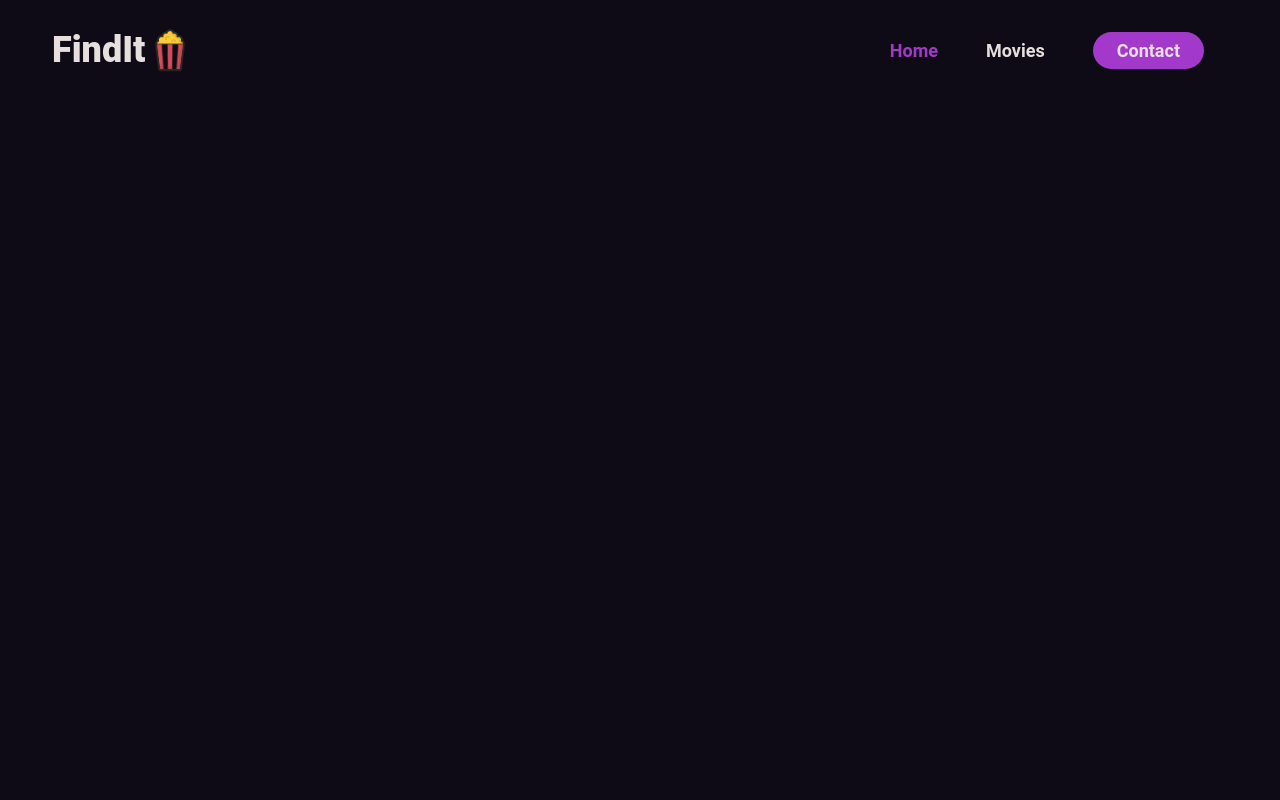
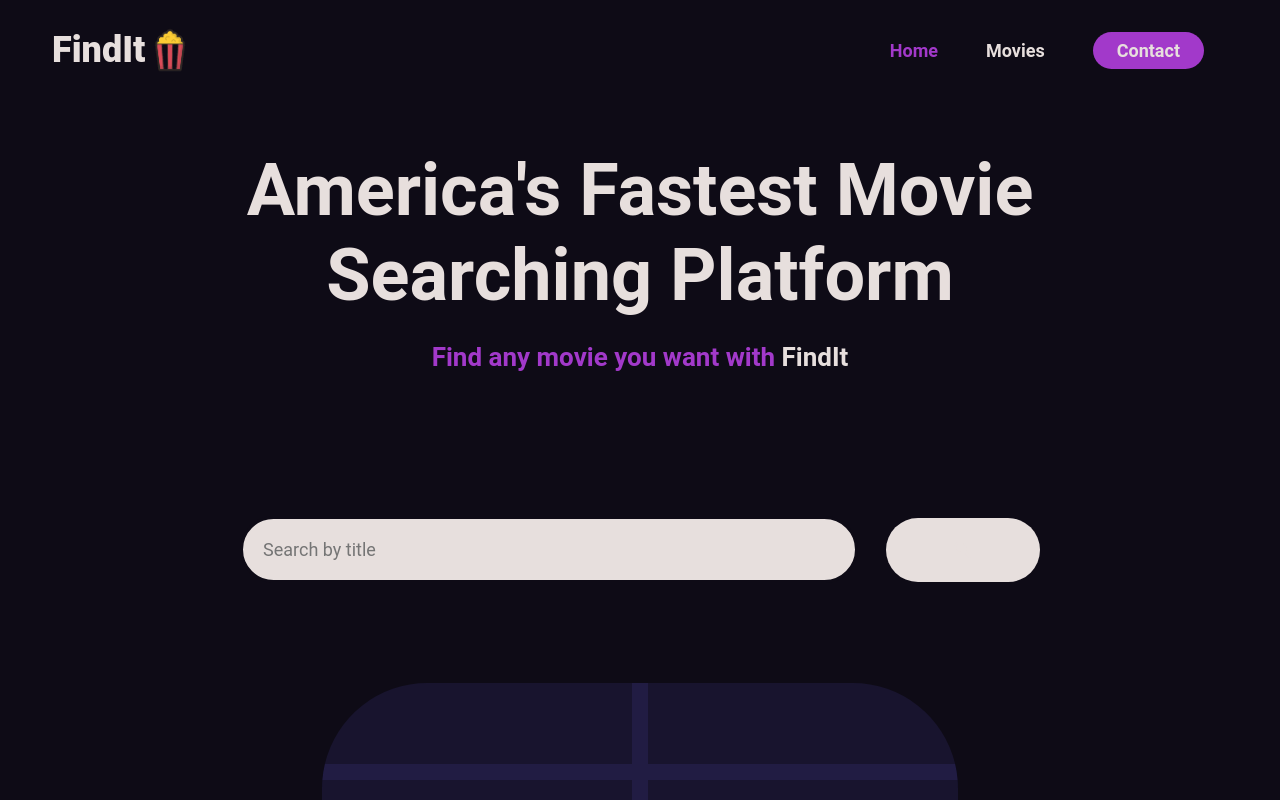
Before and after one commit to tstanmay13/movies-r, a React (Create React App) app: page / in a window 1280 px wide. Shown: the top 800 px of the page. Built offline with nearby package versions, Linux system fonts and the light colour scheme.

Commit message:
landing done but icon is bad

```diff
--- a/src/App.js
+++ b/src/App.js
@@ -1,8 +1,8 @@
-import logo from './logo.svg';
 import './App.css';
-import React, { useState, useEffect } from 'react';
+// import React, { useState, useEffect } from 'react';
 import { BrowserRouter as Router, Routes, Route } from "react-router-dom";
 import Nav from './components/Nav';
+import Home from './pages/Home';
 
 
 
@@ -11,9 +11,12 @@ function App() {
     <Router>
       <Nav />
       <div className="App">
-        {/* Home */}
-        {/* Movies */}
-        {/* Movies ID */}
+        <Routes>
+          {/* Home */}
+          <Route path="/" exact element={<Home />}/>
+          {/* Movies */}
+          {/* Movies ID */}
+        </Routes>
       </div>
     </Router>
   );
--- /dev/null
+++ b/src/components/Landing.css
@@ -0,0 +1,87 @@
+.landing{
+    width: 100%;
+    max-width: 1100px;
+    margin: 0 auto;
+}
+
+#landing{
+    max-height: 100vh;
+}
+
+#landing{
+    min-height: 100vh;
+}
+.header__container{
+    display: flex;
+    flex-direction: column;
+    justify-content: center;
+    align-items: center;
+    max-width: 800px;
+    margin: 0 auto;
+}
+
+
+h1{
+    font-size: 72px;
+    text-align: center;
+    text-transform: capitalize;
+    margin-bottom: 24px;
+}
+
+h2{
+    font-size: 26px;
+    letter-spacing: 3;
+    margin-bottom: 144px;
+}
+
+.input{
+    display: flex;
+    width: 100%;
+    justify-content: center;
+    align-items: center;
+    margin-bottom: 100px;
+}
+
+#input__box{
+    width: 80%;
+    margin-right: 28px;
+    padding: 20px;
+    border-radius: 9999px;
+    border: 3px solid #0e0b16;
+    color: #0a1f44;
+    display: inline-block;
+    font-size: 18px;
+    outline: none;
+    transition: all 200ms ease;
+    background-color: #e7dfdd;
+
+}
+
+/* .input__box:hover{
+    border: 3px solid var(--light);
+} */
+
+#input__box:focus-within{
+    border: 3px solid var(--light);
+}
+
+.search{
+    width: 20%  !important;
+    padding: 20px 0px !important;
+    border-radius: 9999px !important;
+    background-color: #e7dfdd !important;
+    outline: none !important;
+    border: none !important;
+    transition: all 200ms ease !important;
+
+}
+
+.icon{
+    color: #a239ca !important;
+    font-size: 24px !important;
+}
+
+
+.search:hover{
+    background-color: var(--light) !important;
+}
--- /dev/null
+++ b/src/components/Landing.jsx
@@ -0,0 +1,31 @@
+import React from 'react';
+import "./Landing.css"
+import "../App.css"
+import landing_image from "../assets/undraw_horror_movie_3988.svg"
+import SearchIcon from '@mui/icons-material/Search';
+import { Button } from "@mui/material";
+
+const Landing = () => {
+
+
+    return (
+        <header id="landing">
+            <div className="landing">
+                <div className="header__container">
+                    <h1>America's fastest movie searching platform</h1>
+                    <h2><span className="light">Find any movie you want with</span> FindIt</h2>
+
+                    <form className="input">
+                        <input id="input__box" type="text" placeholder="Search by title" />
+                        <Button type="submit" className="search"> <SearchIcon color="disabled"/> </Button>
+                    </form>
+                    <figure className="header__image--wrapper">
+                        <img src={landing_image} alt="" className="header__image" />
+                    </figure>
+                </div>
+            </div>
+        </header>
+    );
+}
+
+export default Landing;
--- a/src/components/Nav.jsx
+++ b/src/components/Nav.jsx
@@ -6,21 +6,21 @@ import "../App.css"
 const Nav = () => {
     return (
         <nav>
-            <div class="logo">
-                <span class="logo__title">FindIt</span>
-                <figure class="logo__image--wrapper">
-                    <img src={popcorn} alt="" class="logo__image"/>
+            <div className="logo">
+                <span className="logo__title">FindIt</span>
+                <figure className="logo__image--wrapper">
+                    <img src={popcorn} alt="" className="logo__image"/>
                 </figure>
             </div>
-            <ul class="nav__links">
-                <li class="nav__link click">
-                   <a href="#" class="nav__link--anchor link__hover-effect link__hover-effect--light"> <span class="light">Home</span></a>
+            <ul className="nav__links">
+                <li className="nav__link click">
+                   <a href="#" className="nav__link--anchor link__hover-effect link__hover-effect--light"> <span className="light">Home</span></a>
                 </li>
-                <li class="nav__link click">
-                    <a href="./movies.html" class="nav__link--anchor link__hover-effect link__hover-effect--white"> Movies </a>
+                <li className="nav__link click">
+                    <a href="./movies.html" className="nav__link--anchor link__hover-effect link__hover-effect--white"> Movies </a>
                  </li>
-                 <li class="nav__link">
-                    <button class="nav__link--anchor contact_btn click">Contact</button>
+                 <li className="nav__link">
+                    <button className="nav__link--anchor contact_btn click">Contact</button>
                  </li>
             </ul>
         </nav>
--- a/src/index.js
+++ b/src/index.js
@@ -3,6 +3,7 @@ import ReactDOM from 'react-dom/client';
 import './index.css';
 import App from './App';
 import reportWebVitals from './reportWebVitals';
+
 
 const root = ReactDOM.createRoot(document.getElementById('root'));
 root.render(
--- /dev/null
+++ b/src/pages/Home.js
@@ -0,0 +1,10 @@
+import React from 'react';
+import Landing from '../components/Landing';
+
+const Home = () => {
+    return (
+        <Landing />
+    );
+}
+
+export default Home;
```
Also changed, not shown: package.json (+9 -1 lines), 1 other file (tests, documents, lock files or other folders).
